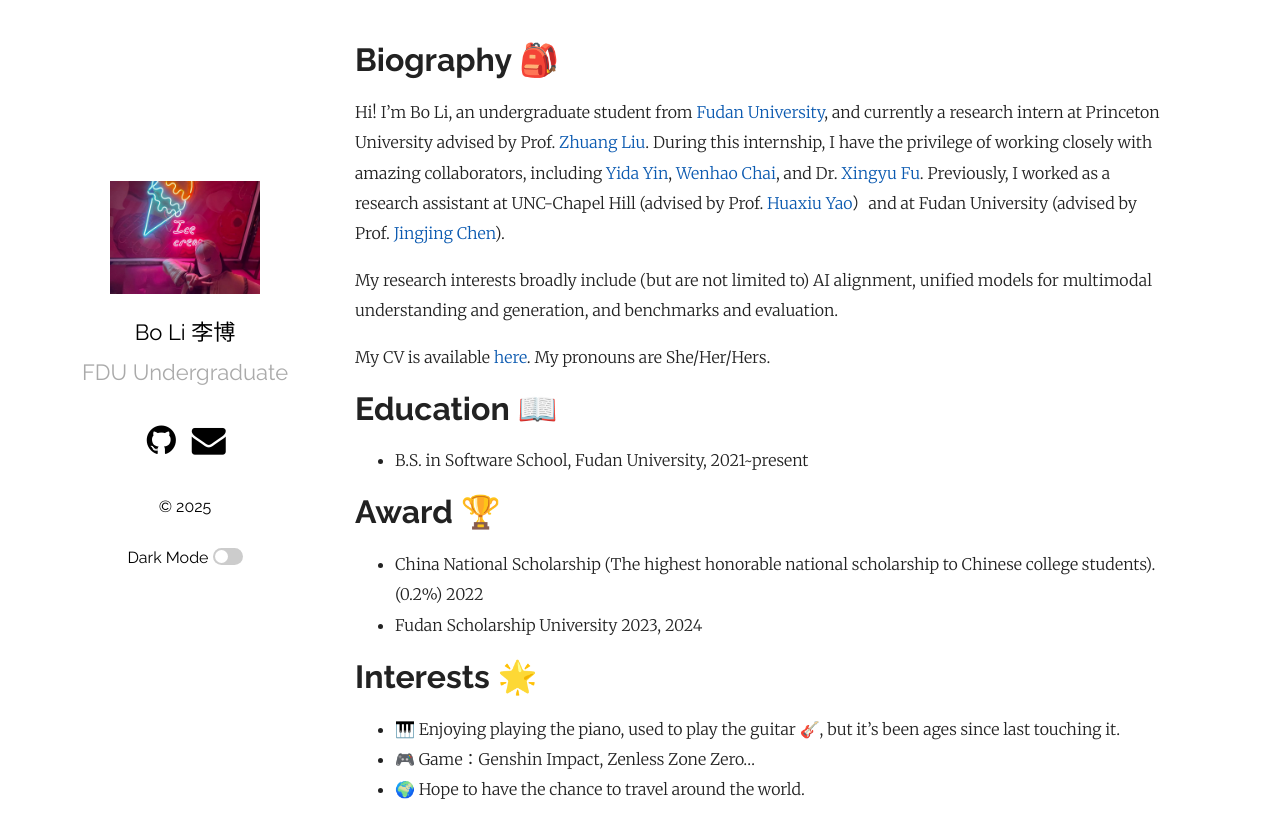
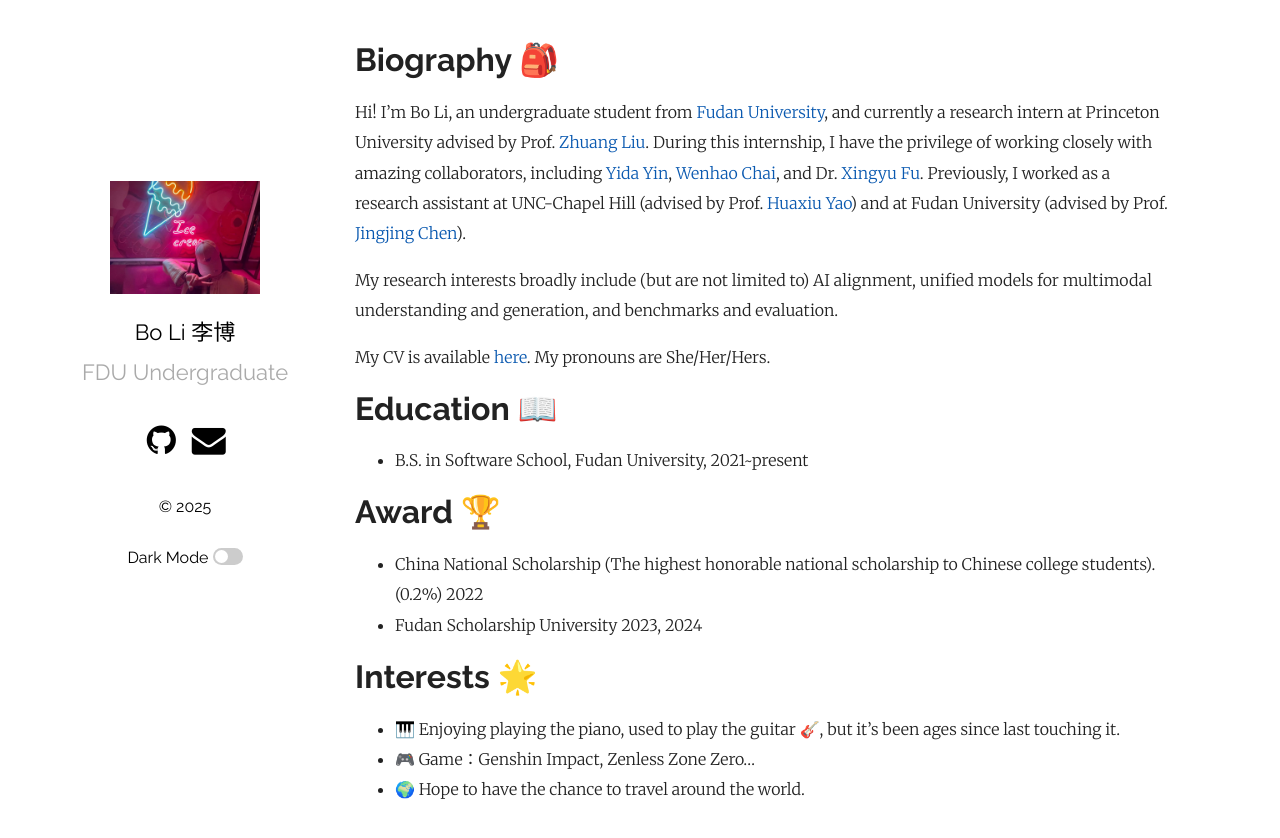
Before and after one commit to primerL/primerL.github.io, a Jekyll site: the page built from index.md, in a window 1280 px wide. Shown: the top 838 px of the page. Built offline with Jekyll 4.4.1, drawn with Linux system fonts in a browser that asks for light colours; a style sheet for code colours, icons or effects is not loaded.

```diff
--- a/index.md
+++ b/index.md
@@ -5,7 +5,7 @@ title:  "Bo Li‘s homepage"
 
 Biography 🎒
 ======
-Hi! I'm Bo Li, an undergraduate student from [Fudan University](https://www.fudan.edu.cn/), and currently a research intern at Princeton University advised by Prof. [Zhuang Liu](https://liuzhuang13.github.io/). During this internship, I have the privilege of working closely with amazing collaborators, including [Yida Yin](https://davidyyd.github.io/), [Wenhao Chai](https://wenhaochai.com/), and Dr. [Xingyu Fu](https://zeyofu.github.io/). Previously, I worked as a research assistant at UNC-Chapel Hill (advised by Prof. [Huaxiu Yao](https://www.huaxiuyao.io/)）and at Fudan University (advised by Prof. [Jingjing Chen](https://fvl.fudan.edu.cn/people/jingjingchen/)).
+Hi! I'm Bo Li, an undergraduate student from [Fudan University](https://www.fudan.edu.cn/), and currently a research intern at Princeton University advised by Prof. [Zhuang Liu](https://liuzhuang13.github.io/). During this internship, I have the privilege of working closely with amazing collaborators, including [Yida Yin](https://davidyyd.github.io/), [Wenhao Chai](https://wenhaochai.com/), and Dr. [Xingyu Fu](https://zeyofu.github.io/). Previously, I worked as a research assistant at UNC-Chapel Hill (advised by Prof. [Huaxiu Yao](https://www.huaxiuyao.io/)) and at Fudan University (advised by Prof. [Jingjing Chen](https://fvl.fudan.edu.cn/people/jingjingchen/)).
 
 My research interests broadly include (but are not limited to) AI alignment, unified models for multimodal understanding and generation, and benchmarks and evaluation.
 
```
